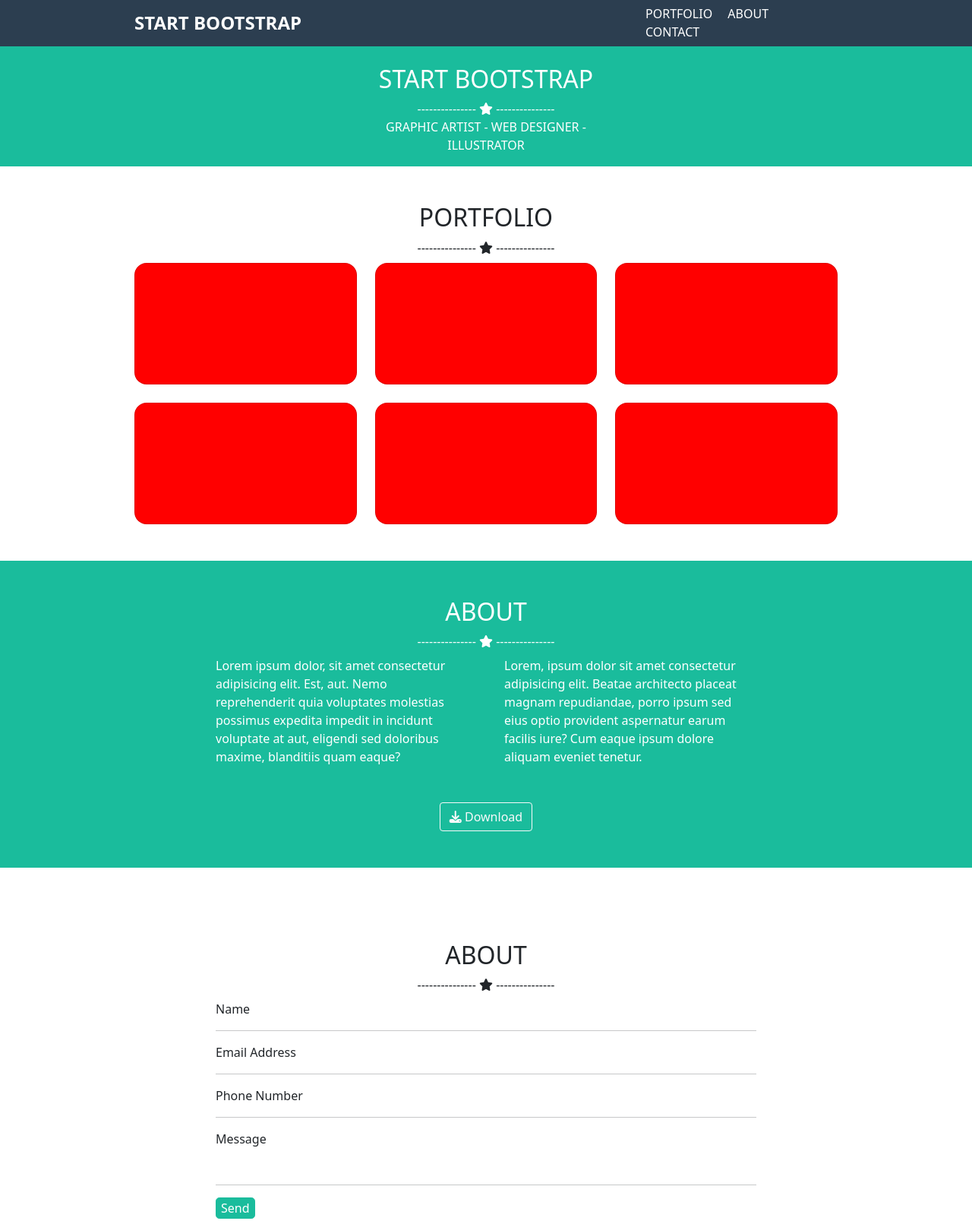
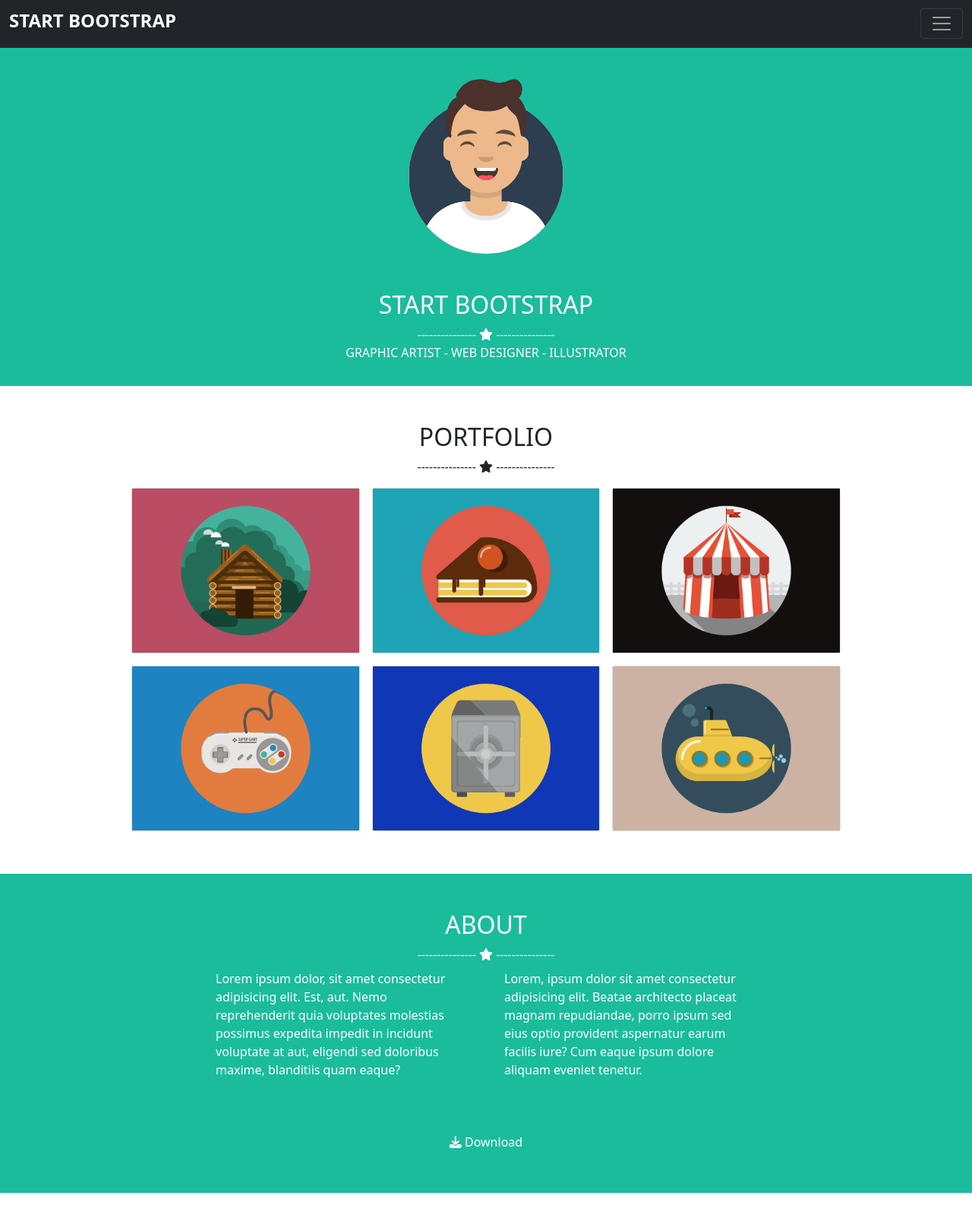
Before and after one commit to matteocalonaci/html-css-bootstrap-freelancer, a plain HTML site: page index.html in a window 1280 px wide. Shown: the top 1607 px of the page at 76% size. Drawn offline with nearby package versions, Linux system fonts and the light colour scheme.

Commit message:
Secondo commit

```diff
--- a/Cartella CSS/style.css
+++ b/Cartella CSS/style.css
@@ -3,27 +3,22 @@ header {
 }
 
 
-.col-3 a {
+
+
+/* .col-5 a {
     text-decoration: none;
     color: white;
-}
+} */
 
 .color-start {
     background-color: rgb(26, 188, 156);
 }
 
-
-.card {
-    background-color: red;
-    border-radius: 1rem;
-    min-height: 10rem;
+.img-fluid {
+    max-width: 100%;
 }
 
-.image {
-    border-radius: 100%;
-}
-
-.send {
+.btn {
     border-radius: 0.3rem;
     background-color: rgb(26, 188, 156);
     color: white;
@@ -48,3 +43,13 @@ p i {
 footer {
     background-color: rgb(44, 62, 80);
 }
+
+
+
+@media screen and (min-width:992px) {
+
+    .img-fluid {
+        max-width: 35%;
+    }
+
+}
--- a/index.html
+++ b/index.html
@@ -17,26 +17,62 @@
 
 <!-- header -->
 <header>
-    <div class="container">
-        <div class="row">
-            <div class="col-1">
+    <nav class="navbar navbar-dark bg-dark fixed-top">
+        <div class="container-fluid">
+            <a class="navbar-brand" href="#">
+                <h4><b>START BOOTSTRAP</b></h4>
+            </a>
+
+
+            <button class="navbar-toggler" type="button" data-bs-toggle="offcanvas"
+                data-bs-target="#offcanvasDarkNavbar" aria-controls="offcanvasDarkNavbar"
+                aria-label="Toggle navigation">
+                <span class="navbar-toggler-icon"></span>
+            </button>
+            <div class="offcanvas offcanvas-end text-bg-dark" tabindex="-1" id="offcanvasDarkNavbar"
+                aria-labelledby="offcanvasDarkNavbarLabel">
+                <div class="offcanvas-header">
+                    <h5 class="offcanvas-title" id="offcanvasDarkNavbarLabel">HIDDEN MENU</h5>
+                    <button type="button" class="btn-close btn-close-white" data-bs-dismiss="offcanvas"
+                        aria-label="Close"></button>
+                </div>
+                <div class="offcanvas-body">
+                    <ul class="navbar-nav justify-content-end flex-grow-1 pe-3">
+                        <li class="nav-item">
+                            <a class="nav-link active" aria-current="page" href="#">PORTFOLIO</a>
+                        </li>
+                        <li class="nav-item">
+                            <a class="nav-link" href="#">ABOUT</a>
+                        </li>
+                        <li class="nav-item">
+                            <a class="nav-link" href="#">CONTACT</a>
+                        </li>
+
+                        </form>
+                </div>
+            </div>
+        </div>
+    </nav>
+
+    <!-- <div class="col-1">
             </div>
             <div class="col-3">
                 <div class="box m-3 ms-0 text-white">
                     <h4><b>START BOOTSTRAP</b></h4>
                 </div>
             </div>
-            <div class="col-4">
+            <div class="col-2">
                 <div class="box"></div>
             </div>
-            <div class="col-3 d-flex justify-content-end d-flex align-items-center">
+            <div class="col-5 d-flex justify-content-end d-flex align-items-end
+            d-flex align-items-center">
                 <div class="box"><a class="p-2" href="">PORTFOLIO</a>
                     <a class="p-2" href="#">ABOUT</a>
                     <a class="p-2" href="#">CONTACT</a>
                 </div>
             </div>
 
-            <div class="col-2">
+            <div class="col-1"> -->
     </div>
 
 
@@ -49,11 +85,15 @@
     <section class="color-start">
         <div class="container">
             <div class="row">
-                <div class="col-4">
+                <div class="col-2">
                 </div>
-                <div class="col-4">
-                    <div class="box text-center text-white">
-                        <div class="image text-center"><img src="" alt=""></div>
+                <div class="col-8">
+                    <div class="box pt-5  pb-3 text-center text-white">
+                        <div class="container p-5">
+                            <div class="imagetext-center">
+                                <img src="./IMG/avatar.svg" class="img-fluid" alt="">
+                            </div>
+                        </div>
                         <h2>START BOOTSTRAP</h2>
                         <div>
                             --------------- <i class="fa-solid fa-star"></i>
@@ -62,7 +102,7 @@
                         <p>GRAPHIC ARTIST - WEB DESIGNER - ILLUSTRATOR</p>
                     </div>
                 </div>
-                <div class="col-4">
+                <div class="col-2">
                 </div>
             </div>
 
@@ -81,29 +121,39 @@
             <div class="col-1">
             </div>
             <div class="col-10 bg-white">
-                <div class="row mb-5">
-                    <div class="col-4 pb-4">
+                <div class="row mb-5 d-flex flex-wrap">
+
+                    <div class="col-12 col-md-6 col-xl-4 p-2">
                         <div class="card">
-                            <div class="image text-center">
-
+                            <img src="./IMG/cabin.png" alt="">
                         </div>
                     </div>
+                    <div class="col-12 col-md-6 col-xl-4 p-2">
+                        <div class="card">
+                            <img src="./IMG/cake.png" alt="">
                         </div>
-                    <div class="col-4">
-                        <div class="card"></div>
                     </div>
-                    <div class="col-4">
-                        <div class="card"></div>
+                    <div class="col-12 col-md-6 col-xl-4 p-2">
+                        <div class="card">
+                            <img src="./IMG/circus.png" alt="">
                         </div>
-                    <div class="col-4">
-                        <div class="card"></div>
                     </div>
-                    <div class="col-4">
-                        <div class="card"></div>
+                    <div class="col-12 col-md-6 col-xl-4 p-2">
+                        <div class="card">
+                            <img src="./IMG/game.png" alt="">
                         </div>
-                    <div class="col-4">
-                        <div class="card"></div>
                     </div>
+                    <div class="col-12 col-md-6 col-xl-4 p-2">
+                        <div class="card">
+                            <img src="./IMG/safe.png" alt="">
+                        </div>
+                    </div>
+                    <div class="col-12 col-md-6 col-xl-4 p-2">
+                        <div class="card">
+                            <img src="./IMG/submarine.png" alt="">
+                        </div>
+                    </div>
+
                 </div>
             </div>
             <div class="col-1">
@@ -126,14 +176,20 @@
                 </div>
                 <div class="col-8 text-white">
                     <div class="row">
-                        <div class="col-6 ps-4 pe-4">Lorem ipsum dolor, sit amet consectetur adipisicing elit. Est, aut.
+                        <div class="col-12 col-md-6 col-xl-6 mb-3 ps-4 pe-4">Lorem ipsum dolor, sit amet consectetur
+                            adipisicing elit. Est,
+                            aut.
                             Nemo
-                            reprehenderit quia voluptates molestias possimus expedita impedit in incidunt voluptate at
+                            reprehenderit quia voluptates molestias possimus expedita impedit in incidunt voluptate
+                            at
                             aut, eligendi sed doloribus maxime, blanditiis quam eaque?
                         </div>
-                        <div class="col-6 ps-4 pe-4">Lorem, ipsum dolor sit amet consectetur adipisicing elit. Beatae
+                        <div class="col-12 col-md-6 col-xl-6 ps-4 pe-4">Lorem, ipsum dolor sit amet consectetur
+                            adipisicing elit.
+                            Beatae
                             architecto
-                            placeat magnam repudiandae, porro ipsum sed eius optio provident aspernatur earum facilis
+                            placeat magnam repudiandae, porro ipsum sed eius optio provident aspernatur earum
+                            facilis
                             iure? Cum eaque ipsum dolore aliquam eveniet tenetur.</div>
                     </div>
                 </div>
@@ -161,17 +217,39 @@
             <div class="col-2">
             </div>
             <div class="col-8 ps-4 pe-4">
-                <span>Name</span>
+                <div class="col-12">
+                    <div class="container">
+                        <div class="row">
+                            <form>
+                                <div class="mb-3">
+                                    <label for="name" class="form-label">Name</label>
+                                    <input type="text" class="form-control" id="name">
+                                </div>
                                 <hr>
-                <span> Email Address
-                </span>
+                                <div class="mb-3">
+                                    <label for="exampleInputEmail1" class="form-label">Email address</label>
+                                    <input type="email" class="form-control" id="exampleInputEmail1"
+                                        aria-describedby="emailHelp">
+                                    <div id="emailHelp" class="form-text">We'll never share your email with anyone else.
+                                    </div>
+                                </div>
                                 <hr>
-                <span> Phone Number
-                </span>
+                                <div class="mb-3">
+                                    <label for="number" class="form-label">Phone Number</label>
+                                    <input type="number" class="form-control" id="number">
+                                </div>
                                 <hr>
-                <span>Message</span>
-                <hr class="pdd mt-5">
-                <button type="button" class="send">Send</button>
+                                <div class="form-floating">
+                                    <label for="floatingTextarea">Message</label>
+                                    <textarea class="form-control" placeholder="Leave a comment here"
+                                        id="floatingTextarea"></textarea>
+                                    <label for="floatingTextarea">Message</label>
+                                </div>
+                                <button type="submit" class="btn mt-4">Send</button>
+                            </form>
+                        </div>
+                    </div>
+
                 </div>
                 <div class="col-2">
                 </div>
@@ -194,11 +272,11 @@
                 </div>
                 <div class="col-10">
                     <div class="row">
-                        <div class="col-4 text-center text-white pt-3">
+                        <div class="col-12 col-md-4 col-lg-4 text-center text-white pt-3">
                             <h4>LOCATION</h4>
                             <p>2215 John Daniel Drive Clarck, MO <br> 54243 </p>
                         </div>
-                        <div class="col-4 text-center text-white pt-3">
+                        <div class="col-12 col-md-4 col-lg-4 text-center text-white pt-3">
                             <h4>AROUND THE WEB</h4>
                             <p> <i class="fa-brands fa-facebook p-3 m-1"></i>
                                 <i class="fa-brands fa-google-plus-g p-3 m-1"></i>
@@ -206,7 +284,7 @@
                                 <i class="fa-brands fa-linkedin p-3 m-1"></i>
                             </p>
                         </div>
-                        <div class="col-4 text-center text-white pt-3">
+                        <div class="col-12 col-md-4 col-lg-4 text-center text-white pt-3">
                             <H4>ABOUT FREELANCER</H4>
                             <p> Freelance is a free to use, open source Bootstrap theme created by <span class="green">
                                     Start <br> Bootstrap</span>.</p>
@@ -221,10 +299,11 @@
 
 
     </section>
-
+    <div class="container">
         <div class="row">
-        <div class="col-12 text-center text-white p-4">
+            <div class="col-12 text-center text-white mt-2">
                 <p>Copyright <i class="fa-regular fa-copyright"></i> Your Website 2019</p>
+            </div>
         </div>
     </div>
 
```
Also changed, not shown: IMG/avatar.svg (added), IMG/cabin.png (added), IMG/cake.png (added), IMG/circus.png (added), IMG/game.png (added), IMG/safe.png (added), IMG/submarine.png (added). Lines whose indentation alone changed are shown as unchanged.
